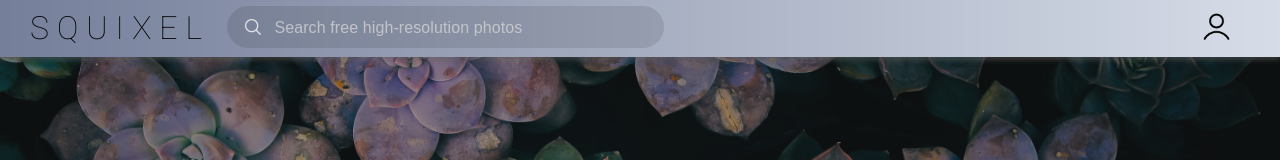
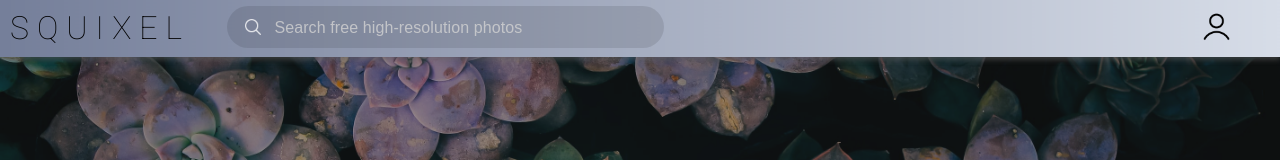
Before and after one commit to spencej4/squixel_3.0, a React (Create React App) app: page / in a window 1280 px wide. Shown: the top 160 px of the page. Built offline with nearby package versions, Linux system fonts and the light colour scheme; what unsplash-js would draw is missing.

Commit message:
updates header logo positioning for desktop versions

```diff
--- a/src/App.css
+++ b/src/App.css
@@ -76,7 +76,7 @@ button:focus {
   height: 45px;
   top: 0;
   left: 0;
-  margin: 0px 0px 20px 0px;
+  /* margin: 0px 0px 20px 0px; */
   padding-top: 12px;
   display: block;
   position: fixed;
@@ -151,7 +151,7 @@ a {
 }
 
 .logoFont a {
-  margin-left: 28px;
+  margin-left: 10px;
   letter-spacing: 8px;
 }
 
@@ -559,7 +559,7 @@ hr {
     height: 45px;
     top: 0;
     left: 0;
-    margin: 0px 0px 20px 0px;
+    /* margin: 0px 0px 20px 0px; */
     padding-top: 12px;
     background-size: 100%;
     display: block;
@@ -1070,7 +1070,7 @@ hr {
   }
 
   .logoFont a {
-    margin-left: 30px;
+    margin-left: 10px;
     letter-spacing: 8px;
   }
 
@@ -1588,18 +1588,14 @@ hr {
 /* ================                                  MOBILE                                     ======================*/
 /* ===================================================================================================================*/
 @media (min-width: 320px) and (max-width: 734px) {
-  .logo {
-    /* left: 2.5%; */
-  }
-
   .logoFont a {
     margin-left: 10px;
     letter-spacing: 8px;
   }
 
-  .App {
+  /* .App {
     padding-top: 20px;
-  }
+  } */
 
   .landing-overlay {
     width: 100%;
```
